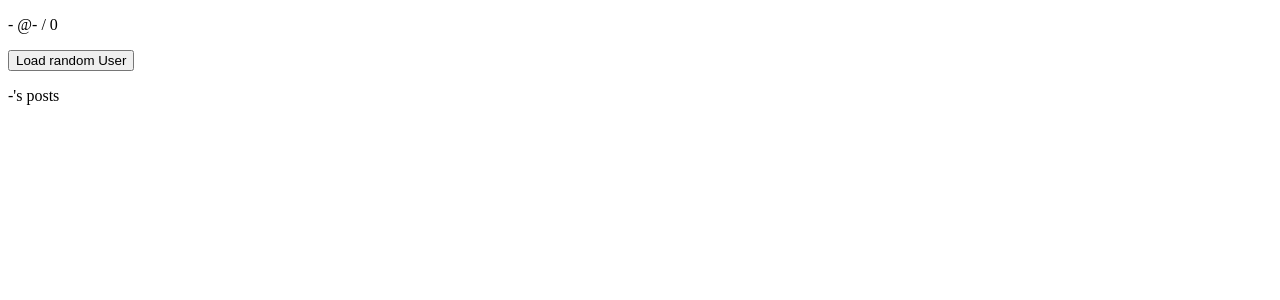
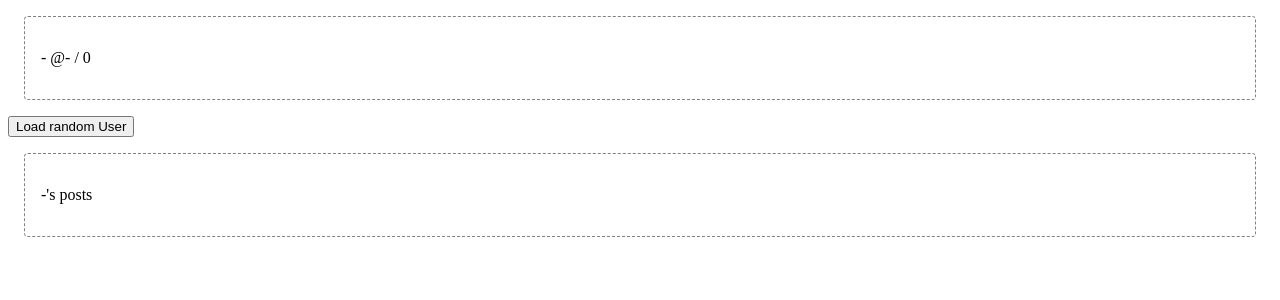
Before and after one commit to lukas-eschstruth/declarative-angular, an Angular app: page / in a window 1280 px wide. Shown: the top 300 px of the page. Built offline with nearby package versions, Linux system fonts and the light colour scheme.

Commit message:
make component style

```diff
--- a/src/app/app.component.html
+++ b/src/app/app.component.html
@@ -1,10 +1,10 @@
-<ng-container *ngIf="user$ | async as user">
+<div *ngIf="user$ | async as user" class="component-container">
   <app-user-details [user]="user"></app-user-details>
-</ng-container>
-
+</div>
 <button [disabled]="loading$ | async" (click)="onLoadUserClicked()">Load random User</button>
 
+
 <!-- Subscribe twice to demo shareReplay buffer: despite multiple sbscriptions only one http call is executed -->
-<ng-container *ngIf="user$ | async as user">
+<div *ngIf="user$ | async as user"  class="component-container">
   <app-user-posts [user]="user" [posts$]="posts$"></app-user-posts>
-</ng-container>
+</div>
--- a/src/app/app.component.scss
+++ b/src/app/app.component.scss
@@ -0,0 +1,6 @@
+.component-container {
+  border: 1px dashed gray;
+  border-radius: 4px;
+  padding: 1rem;
+  margin: 1rem;
+}
```
